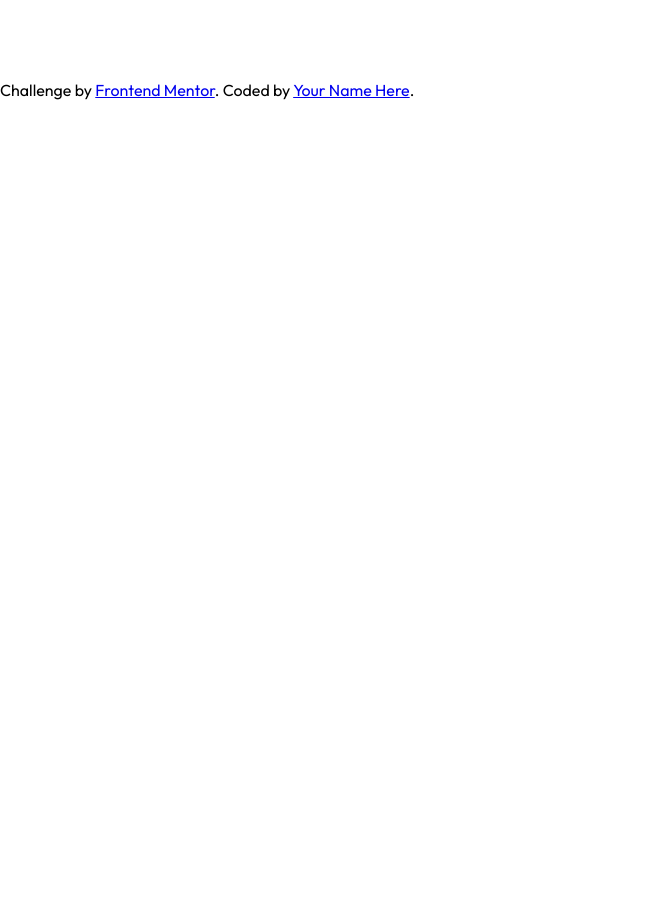
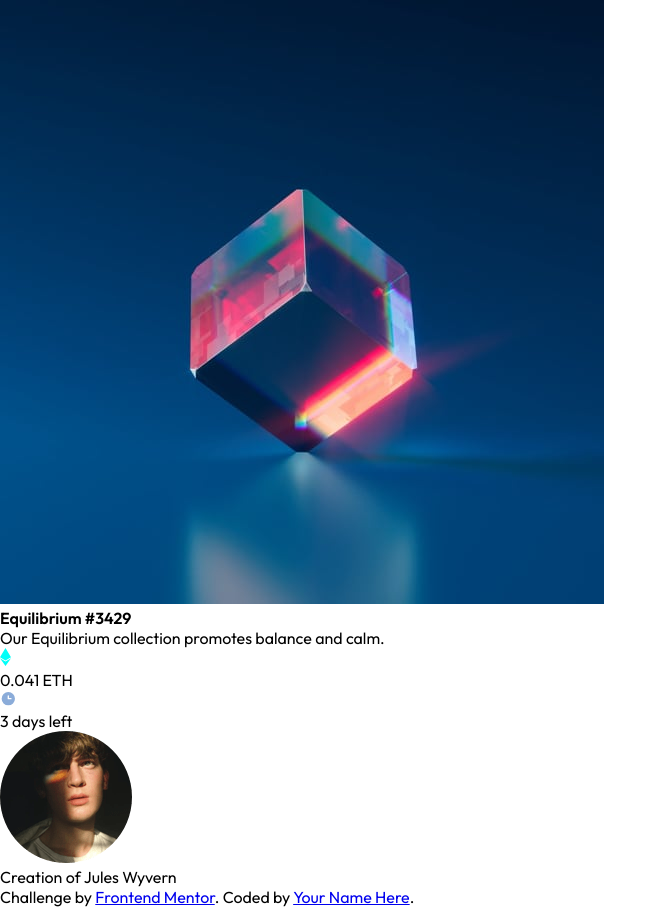
Before and after one commit to marazza-dev/fm-nft-card-solution, a plain HTML site: page index.html in a window 1280 px wide. Shown: the whole page, without its empty margins (0-667 px from the left). Before the commit the page ends 800 px from the top, so only its background shows below. Drawn offline with Linux system fonts and the light colour scheme.

Commit message:
modify folder structure, init sass compiler

```diff
--- a/index.html
+++ b/index.html
@@ -18,31 +18,34 @@
       href="https://fonts.googleapis.com/css2?family=Outfit:wght@300;400;600&display=swap"
       rel="stylesheet"
     />
-    <link rel="stylesheet" href="./styles/main.css" />
+    <link rel="stylesheet" href="./style/styles.css" />
   </head>
   <body>
     <div class="section">
       <div class="card__container">
         <div class="card__image">
-          <img />
+          <img
+            src="./images/image-equilibrium.jpg"
+            alt="Equilibrium thumbnail"
+          />
         </div>
         <div class="card__content--text">
-          <h4></h4>
-          <p></p>
+          <h4>Equilibrium #3429</h4>
+          <p>Our Equilibrium collection promotes balance and calm.</p>
         </div>
         <div class="card__content--value">
           <div class="card__content--value--eth">
-            <img />
-            <p></p>
+            <img src="./images/icon-ethereum.svg" alt="ethereum symbol" />
+            <p>0.041 ETH</p>
           </div>
           <div class="card__content--value--days">
-            <img />
-            <p></p>
+            <img src="./images/icon-clock.svg" alt="clock icon" />
+            <p>3 days left</p>
           </div>
         </div>
         <div class="card__content--author">
-          <img />
-          <p><span></span></p>
+          <img src="./images/image-avatar.png" />
+          <p>Creation of <span>Jules Wyvern</span></p>
         </div>
       </div>
       <div class="attribution">
```
Also changed, not shown: scss/_base.scss (renamed from styles/_base.scss), scss/style.scss (renamed from styles/style.scss), style/styles.css, 3 other files.
